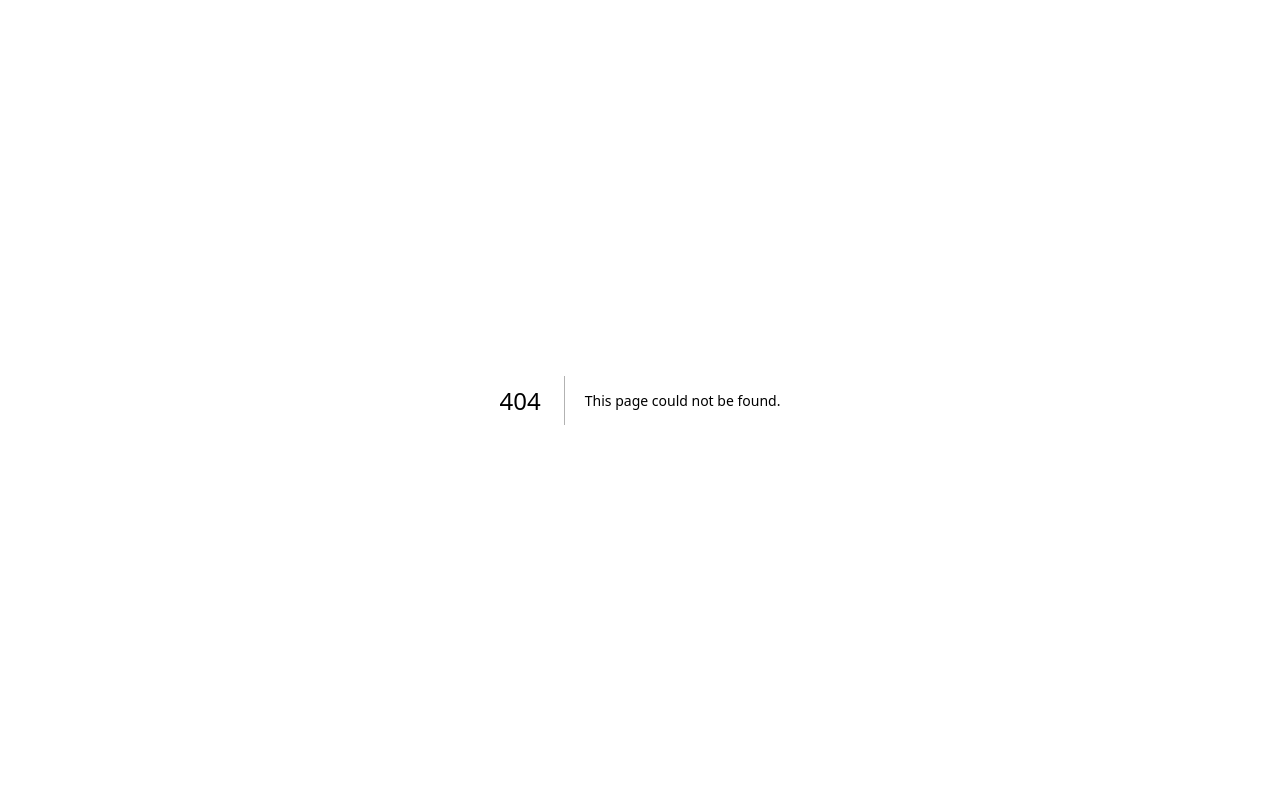
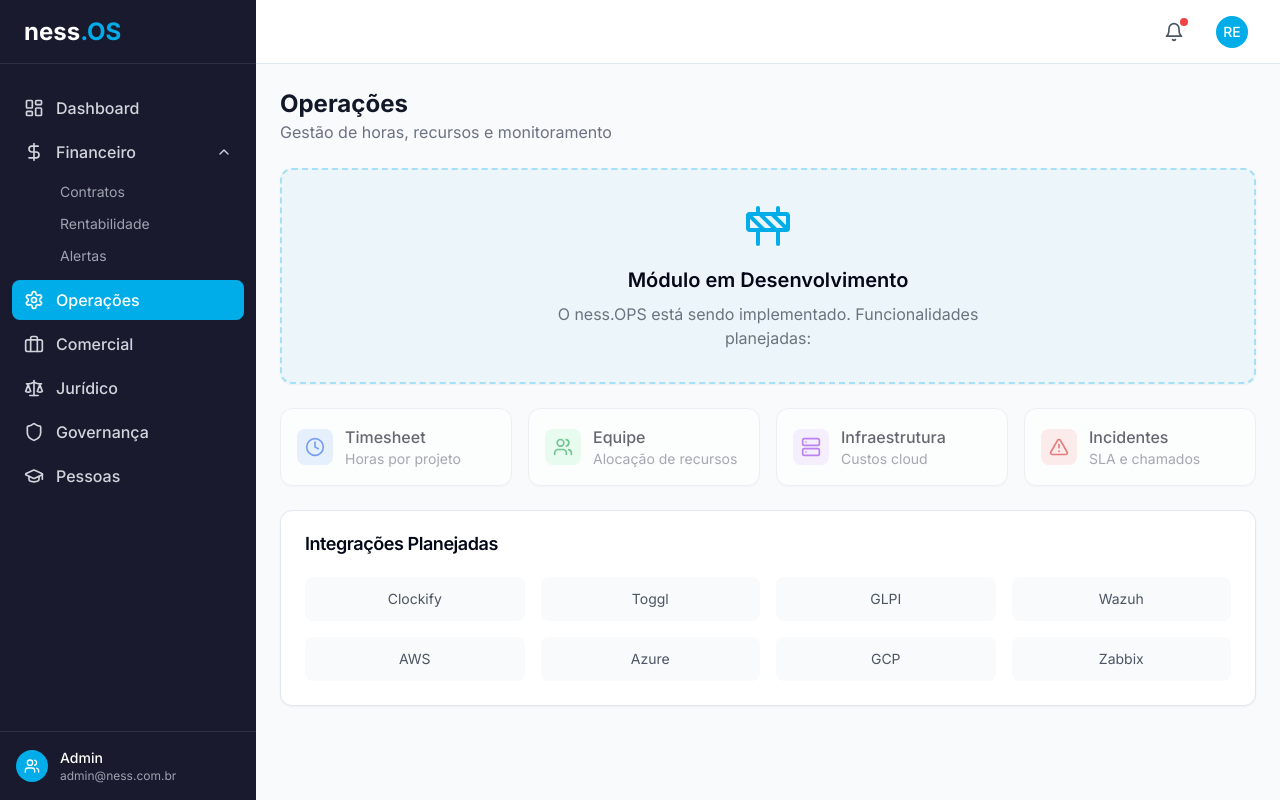
Before and after one commit to resper1965/ness.OS, a Next.js app: page /ops in a window 1280 px wide. Before the commit this address had no page. Built offline with nearby package versions, Linux system fonts and the light colour scheme.

Commit message:
feat: add src/app/ops/page.tsx

```diff
--- /dev/null
+++ b/src/app/ops/page.tsx
@@ -0,0 +1,108 @@
+'use client'
+
+import { AppLayout } from '@/components/layout/app-layout'
+import { Card, CardContent, CardHeader, CardTitle } from '@/components/ui/card'
+import { Clock, Users, Server, AlertTriangle, Construction } from 'lucide-react'
+
+export default function OpsPage() {
+  return (
+    <AppLayout>
+      <div className="space-y-6">
+        {/* Header */}
+        <div>
+          <h1 className="text-2xl font-bold text-gray-900">Operações</h1>
+          <p className="text-gray-500">Gestão de horas, recursos e monitoramento</p>
+        </div>
+
+        {/* Em desenvolvimento */}
+        <Card className="border-dashed border-2 border-ness-cyan/30 bg-ness-cyan/5">
+          <CardContent className="p-8 text-center">
+            <Construction size={48} className="mx-auto mb-4 text-ness-cyan" />
+            <h2 className="text-xl font-semibold mb-2">Módulo em Desenvolvimento</h2>
+            <p className="text-gray-500 max-w-md mx-auto">
+              O ness.OPS está sendo implementado. Funcionalidades planejadas:
+            </p>
+          </CardContent>
+        </Card>
+
+        {/* Preview das funcionalidades */}
+        <div className="grid grid-cols-1 md:grid-cols-2 lg:grid-cols-4 gap-4">
+          <Card className="opacity-60">
+            <CardContent className="p-4">
+              <div className="flex items-center gap-3">
+                <div className="p-2 bg-blue-100 rounded-lg">
+                  <Clock size={20} className="text-blue-600" />
+                </div>
+                <div>
+                  <p className="font-medium">Timesheet</p>
+                  <p className="text-sm text-gray-500">Horas por projeto</p>
+                </div>
+              </div>
+            </CardContent>
+          </Card>
+
+          <Card className="opacity-60">
+            <CardContent className="p-4">
+              <div className="flex items-center gap-3">
+                <div className="p-2 bg-green-100 rounded-lg">
+                  <Users size={20} className="text-green-600" />
+                </div>
+                <div>
+                  <p className="font-medium">Equipe</p>
+                  <p className="text-sm text-gray-500">Alocação de recursos</p>
+                </div>
+              </div>
+            </CardContent>
+          </Card>
+
+          <Card className="opacity-60">
+            <CardContent className="p-4">
+              <div className="flex items-center gap-3">
+                <div className="p-2 bg-purple-100 rounded-lg">
+                  <Server size={20} className="text-purple-600" />
+                </div>
+                <div>
+                  <p className="font-medium">Infraestrutura</p>
+                  <p className="text-sm text-gray-500">Custos cloud</p>
+                </div>
+              </div>
+            </CardContent>
+          </Card>
+
+          <Card className="opacity-60">
+            <CardContent className="p-4">
+              <div className="flex items-center gap-3">
+                <div className="p-2 bg-red-100 rounded-lg">
+                  <AlertTriangle size={20} className="text-red-600" />
+                </div>
+                <div>
+                  <p className="font-medium">Incidentes</p>
+                  <p className="text-sm text-gray-500">SLA e chamados</p>
+                </div>
+              </div>
+            </CardContent>
+          </Card>
+        </div>
+
+        {/* Integrações planejadas */}
+        <Card>
+          <CardHeader>
+            <CardTitle>Integrações Planejadas</CardTitle>
+          </CardHeader>
+          <CardContent>
+            <div className="grid grid-cols-2 md:grid-cols-4 gap-4">
+              {['Clockify', 'Toggl', 'GLPI', 'Wazuh', 'AWS', 'Azure', 'GCP', 'Zabbix'].map((tool) => (
+                <div
+                  key={tool}
+                  className="p-3 bg-gray-50 rounded-lg text-center text-sm text-gray-600"
+                >
+                  {tool}
+                </div>
+              ))}
+            </div>
+          </CardContent>
+        </Card>
+      </div>
+    </AppLayout>
+  )
+}
```
